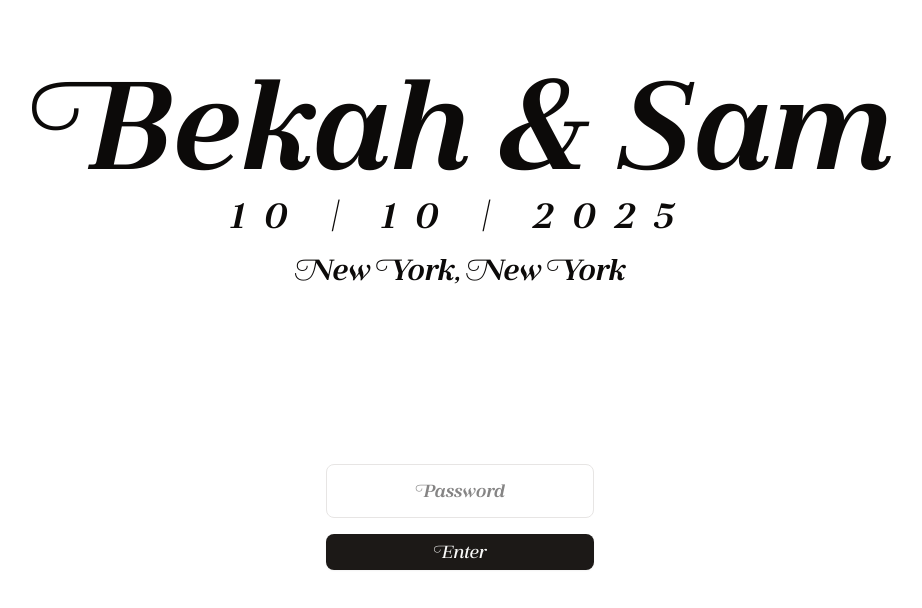
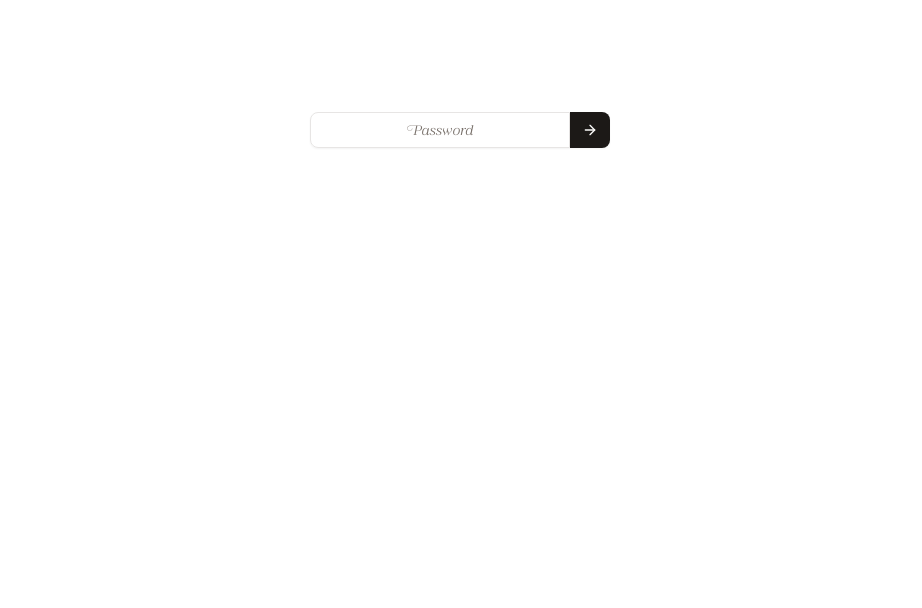
Before and after one commit to sambencivengo/otisbencivengo, a Next.js app: page /password in a window 1280 px wide. Shown: the top 608 px of the page, without its empty margins (180-1102 px from the left). Built offline with nearby package versions, Linux system fonts and the light colour scheme.

Commit message:
WIP: updates

```diff
--- /dev/null
+++ b/app/(main)/layout.tsx
@@ -0,0 +1,51 @@
+import {cn} from "~/lib/utils";
+import WeddingTitle from "../components/weddingTitle";
+import Link from "next/link";
+
+export default function MainLayout({
+  children,
+}: Readonly<{
+  children: React.ReactNode;
+}>) {
+  return (
+    <main className={cn("w-full h-full mx-auto")}>
+      {/* Navbar space - always reserved but no links */}
+      <nav className="h-16 hidden md:block">
+        <div className="font-bold flex flex-row text-3xl h-full gap-8 text-center items-center justify-center">
+          <Link href="/info" className="hover:text-[#e60000]">
+            INFO
+          </Link>
+          <Link href="/rsvp" className="hover:text-[#e60000]">
+            RSVP
+          </Link>
+          <Link href="/faq" className="hover:text-[#e60000]">
+            FAQ
+          </Link>
+        </div>
+      </nav>
+
+      {/* Mobile navbar space - always reserved but no links */}
+      <nav className=" h-16 md:hidden fixed bottom-0 left-0 right-0 z-50">
+        <div className="font-bold flex flex-row text-2xl h-full gap-4 text-center items-center justify-around">
+          <Link href="/info" className="hover:text-[#e60000]">
+            INFO
+          </Link>
+          <Link href="/rsvp" className="hover:text-[#e60000]">
+            RSVP
+          </Link>
+          <Link href="/faq" className="hover:text-[#e60000]">
+            FAQ
+          </Link>
+        </div>
+      </nav>
+
+      {/* Spacer for mobile to prevent content from being hidden behind bottom navbar */}
+      <div className="h-16 md:hidden"></div>
+
+      <div className="p-4 sm:p-6 md:p-8 lg:p-15">
+        <WeddingTitle />
+        {children}
+      </div>
+    </main>
+  );
+}
--- /dev/null
+++ b/app/(main)/page.tsx
@@ -0,0 +1,27 @@
+"use client";
+
+import { useEffect, useState } from "react";
+import Cookies from "js-cookie";
+import Image from "next/image";
+
+export default function Home() {
+  const [isAuthenticated, setIsAuthenticated] = useState(false);
+
+  useEffect(() => {
+    // Check authentication status on client side
+    const auth = Cookies.get("isAuthenticated");
+    setIsAuthenticated(auth === "true");
+  }, []);
+
+  if (!isAuthenticated) {
+    return null; // Don't show anything if not authenticated
+  }
+
+  return (
+    <main className="flex">
+      <div className="mx-auto">
+        <Image src="/boat.png" width={800} height={600} alt="Drawing of a boat at sea" />
+      </div>
+    </main>
+  );
+}
--- a/app/components/navbar.tsx
+++ b/app/components/navbar.tsx
@@ -1,11 +1,64 @@
+"use client";
+
+import Link from "next/link";
+import {useEffect, useState} from "react";
+import Cookies from "js-cookie";
+
 export function NavBar() {
+  const [isAuthenticated, setIsAuthenticated] = useState(false);
+  const [isLoading, setIsLoading] = useState(true);
+
+  useEffect(() => {
+    // Check if user is authenticated
+    const authStatus = Cookies.get("isAuthenticated");
+    setIsAuthenticated(authStatus === "true");
+    setIsLoading(false);
+  }, []);
+
+  // Show loading state or nothing while checking authentication
+  if (isLoading) {
+    return null;
+  }
+
+  // Don't render navbar if not authenticated
+  if (!isAuthenticated) {
+    return null;
+  }
+
   return (
-    <nav className="bg-gray-50 h-full"> <div className="flex flex-row items-center justify-center gap-20">
-      <p>RSVP</p>
-      <p>FAQ</p>
-      <p>info</p>
-    </div>
-    </nav>
+    <>
+      {/* Desktop navbar - hidden on mobile but maintains space */}
+      <nav className="bg-gray-50 h-16 hidden md:block">
+        <div className="flex flex-row text-3xl h-full gap-8 text-center items-center justify-center">
+          <Link href="/info" className="hover:text-[#e60000] transition-colors">
+            INFO
+          </Link>
+          <Link href="/rsvp" className="hover:text-[#e60000] transition-colors">
+            RSVP
+          </Link>
+          <Link href="/faq" className="hover:text-[#e60000] transition-colors">
+            FAQ
+          </Link>
+        </div>
+      </nav>
 
-  )
+      {/* Mobile navbar - visible at bottom on mobile only */}
+      <nav className="bg-gray-50 h-16 md:hidden fixed bottom-0 left-0 right-0 z-50">
+        <div className="flex flex-row text-2xl h-full gap-4 text-center items-center justify-center">
+          <Link href="/info" className="hover:text-[#e60000] transition-colors">
+            INFO
+          </Link>
+          <Link href="/rsvp" className="hover:text-[#e60000] transition-colors">
+            RSVP
+          </Link>
+          <Link href="/faq" className="hover:text-[#e60000] transition-colors">
+            FAQ
+          </Link>
+        </div>
+      </nav>
+
+      {/* Spacer for mobile to prevent content from being hidden behind bottom navbar */}
+      <div className="h-16 md:hidden"></div>
+    </>
+  );
 }
--- a/app/components/password.tsx
+++ b/app/components/password.tsx
@@ -1,9 +1,11 @@
 "use client";
 
-import { useRouter } from "next/navigation";
-import { Button } from "~/components/ui/button";
-import React, { useEffect } from "react";
+import {useRouter} from "next/navigation";
+import {Button} from "~/components/ui/button";
+import React, {useEffect} from "react";
 import Cookies from "js-cookie";
+import {Input} from "~/components/ui/input";
+import {ArrowRight} from "lucide-react";
 
 export const Password = () => {
   const [password, setPassword] = React.useState("");
@@ -21,9 +23,12 @@ export const Password = () => {
   const handleSubmit = (e: React.FormEvent) => {
     e.preventDefault();
 
+    if (password.length === 0) {
+      return;
+    }
     if (password === process.env.NEXT_PUBLIC_SITE_PASSWORD) {
       // Store authentication state in cookie
-      Cookies.set("isAuthenticated", "true", { expires: 365 }); // Cookie expires in 1 year
+      Cookies.set("isAuthenticated", "true", {expires: 365}); // Cookie expires in 1 year
       router.push("/");
     } else {
       setError("Incorrect password. Please try again.");
@@ -32,33 +37,32 @@ export const Password = () => {
   };
 
   return (
-    <div className="w-full ">
-      <div className="w-[300px] mx-auto flex flex-col items-center justify-center p-4">
-        <div className="w-full  space-y-4">
-          <form onSubmit={handleSubmit} className="flex flex-col space-y-4">
-            <input
+    <div className="w-full flex flex-col justify-center space-y-4 p-8">
+      <div className="w-[300px] mx-auto flex flex-col items-center justify-center">
+        <div className="w-full">
+          <form onSubmit={handleSubmit} className="flex flex-row">
+            <Input
               type="password"
               value={password}
               onChange={(e) => {
                 setPassword(e.target.value);
                 setError(""); // Clear error when user starts typing
               }}
-              className="border p-3 rounded-md text-center text-lg"
+              className="border p-3 rounded-md text-center text-lg rounded-r-none"
               placeholder="Password"
             />
-            <Button type="submit" className="p-3 text-lg">
-              Enter
+            <Button type="submit" className=" text-lg rounded-l-none">
+              <ArrowRight />
             </Button>
           </form>
         </div>
-
       </div>
 
       {error && (
-        <div className="max-w-[400px] mx-auto p-3 bg-red-50 border border-red-200 rounded-sm">
+        <div className="max-w-[400px] mx-auto p-2 bg-red-50 border border-red-200 rounded-sm">
           <p className="text-red-600 text-center">{error}</p>
         </div>
       )}
-    </div >
+    </div>
   );
 };
--- a/app/components/weddingTitle.tsx
+++ b/app/components/weddingTitle.tsx
@@ -1,9 +1,9 @@
 export default function WeddingTitle() {
   return (
-    <div className="w-full ">
-      <p className="text-7xl sm:text-6xl md:text-7xl lg:text-8xl xl:text-9xl hover:text-[#e60000]">Bekah & Sam</p>
-      <p className="pt-2 text-3xl sm:text-3xl md:text-4xl tracking-[0.3em] sm:tracking-[0.4em] md:tracking-[0.5em] hover:text-[#e60000]">10 | 10 | 2025</p>
-      <p className="text-3xl sm:text-3xl md:text-3xl pt-4 hover:text-[#e60000]">New York, New York</p>
+    <div className="w-full font-jules font-bold text-center">
+      <p className="text-7xl sm:text-6xl md:text-7xl lg:text-8xl xl:text-8xl">Bekah & Sam</p>
+      <p className="pt-2 text-3xl sm:text-3xl md:text-4xl tracking-[0.3em] sm:tracking-[0.4em] md:tracking-[0.5em]">10 | 10 | 2025</p>
+      <p className="text-3xl sm:text-3xl md:text-3xl pt-4">New York, New York</p>
     </div>
   );
 }
--- a/app/layout.tsx
+++ b/app/layout.tsx
@@ -1,7 +1,7 @@
-import type { Metadata } from "next";
+import type {Metadata} from "next";
 import "./globals.css";
-import { cn } from "~/lib/utils";
-import { jules } from "./fonts";
+import {cn} from "~/lib/utils";
+import {jules} from "./fonts";
 
 export const metadata: Metadata = {
   title: "Rebekah & Sam",
@@ -15,11 +15,7 @@ export default function RootLayout({
 }>) {
   return (
     <html lang="en" className={jules.className}>
-      <body className={cn("w-full h-dvh mx-auto antialiased")}>
-        <main className={cn("w-full h-dvh mx-auto")}>
-          <div className="h-12/12 mt-5">{children}</div>
-        </main>
-      </body>
+      <body className={cn("w-full h-screen  mx-auto antialiased")}>{children}</body>
     </html>
   );
 }
--- a/app/page.tsx
+++ /dev/null
@@ -1,27 +0,0 @@
-"use client";
-
-import { useEffect, useState } from "react";
-import Cookies from "js-cookie";
-import WeddingTitle from "./components/weddingTitle";
-
-export default function Home() {
-  const [isAuthenticated, setIsAuthenticated] = useState(false);
-
-  useEffect(() => {
-    // Check authentication status on client side
-    const auth = Cookies.get("isAuthenticated");
-    setIsAuthenticated(auth === "true");
-  }, []);
-
-  if (!isAuthenticated) {
-    return null; // Don't show anything if not authenticated
-  }
-
-  return (
-    <main className="w-full flex flex-col items-center gap-4 mx-auto font-jules font-bold text-center p-4 sm:p-6 md:p-8 lg:p-10 h-full">
-      <WeddingTitle />
-
-      <div className="w-11/12 sm:w-10/12 md:w-8/12 lg:w-6/12 h-[30vh] sm:h-[35vh] md:h-[40vh] lg:h-[45vh] bg-red-500"></div>
-    </main>
-  );
-}
--- a/app/password/page.tsx
+++ b/app/password/page.tsx
@@ -1,16 +1,13 @@
 "use client";
 
 import { Password } from "../components/password";
-import WeddingTitle from "../components/weddingTitle";
 
 export default function PasswordPage() {
-
   return (
-
-    <main className="w-full flex flex-col items-center gap-40 mx-auto font-jules font-bold text-center p-4 sm:p-6 md:p-8 lg:p-10 h-full">
-
-      <WeddingTitle />
-      <Password />
+    <main className="h-full">
+      <div className="my-20 flex flex-col justify-center">
+        <Password />
+      </div>
     </main>
-  )
+  );
 }
--- /dev/null
+++ b/components/ui/input.tsx
@@ -0,0 +1,21 @@
+import * as React from "react"
+
+import { cn } from "~/lib/utils"
+
+function Input({ className, type, ...props }: React.ComponentProps<"input">) {
+  return (
+    <input
+      type={type}
+      data-slot="input"
+      className={cn(
+        "file:text-foreground placeholder:text-muted-foreground selection:bg-primary selection:text-primary-foreground dark:bg-input/30 border-input flex h-9 w-full min-w-0 rounded-md border bg-transparent px-3 py-1 text-base shadow-xs transition-[color,box-shadow] outline-none file:inline-flex file:h-7 file:border-0 file:bg-transparent file:text-sm file:font-medium disabled:pointer-events-none disabled:cursor-not-allowed disabled:opacity-50 md:text-sm",
+        "focus-visible:border-ring focus-visible:ring-ring/50 focus-visible:ring-[3px]",
+        "aria-invalid:ring-destructive/20 dark:aria-invalid:ring-destructive/40 aria-invalid:border-destructive",
+        className
+      )}
+      {...props}
+    />
+  )
+}
+
+export { Input }
```
Also changed, not shown: 2 other files (tests, documents, lock files or other folders).
